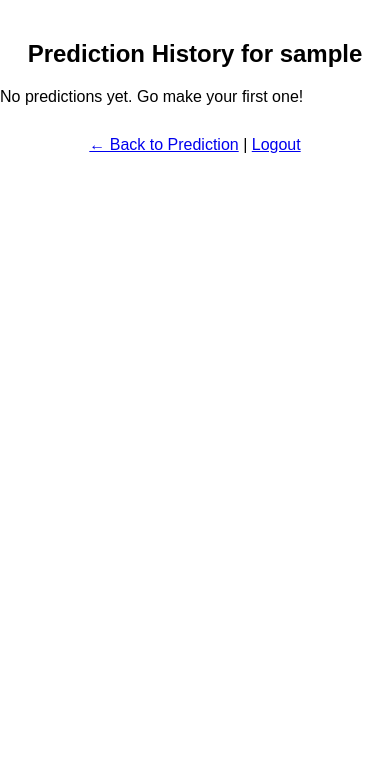
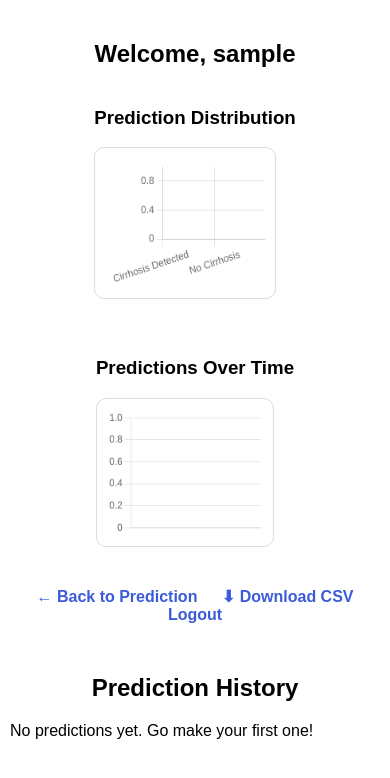
Before and after one commit to mohammedakmal-dev/liver-cirrhosis-predictor, a Flask app: page /dashboard in a window 390 px wide. Shown: the top 778 px of the page. Run offline with Flask 3, Linux system fonts and the light colour scheme; the visitor is signed in with stand-in values (Sample User, id 1); data that the repository does not hold is empty; parts of the project's set-up code (start-up, migrations or seed data) failed here and were passed over.

Commit message:
Update dashboard, CSV export, and styling

```diff
--- a/app.py
+++ b/app.py
@@ -4,12 +4,15 @@ from flask_login import LoginManager, login_user, login_required, logout_user, c
 from werkzeug.security import generate_password_hash, check_password_hash
 from weasyprint import HTML
 from datetime import datetime
+from collections import Counter
 import joblib
 import numpy as np
+import csv
+import io
 from models import db, User, Prediction
 
 app = Flask(__name__)
-app.secret_key = "super-secret-key"  # Replace in production
+app.secret_key = "super-secret-key"  # Replace this in production
 
 app.config['SQLALCHEMY_DATABASE_URI'] = 'sqlite:///users.db'
 app.config['SQLALCHEMY_TRACK_MODIFICATIONS'] = False
@@ -26,8 +29,12 @@ scaler = joblib.load("normalizer.pkl")
 def load_user(user_id):
     return User.query.get(int(user_id))
 
-@app.route("/", methods=["GET", "POST"])
-def index():
+@app.route("/")
+def home():
+    return render_template("home.html")
+
+@app.route("/predict", methods=["GET", "POST"])
+def predict():
     prediction = None
     if request.method == "POST":
         try:
@@ -41,7 +48,6 @@ def index():
             session['inputs'] = form_data
             session['result'] = prediction
 
-            # If user is logged in, save prediction
             if current_user.is_authenticated:
                 new_pred = Prediction(
                     input_data=str(form_data),
@@ -72,7 +78,7 @@ def download_report():
         response.headers['Content-Type'] = 'application/pdf'
         response.headers['Content-Disposition'] = 'attachment; filename=prediction_report.pdf'
         return response
-    return redirect(url_for("index"))
+    return redirect(url_for("predict"))
 
 @app.route("/signup", methods=["GET", "POST"])
 def signup():
@@ -99,7 +105,7 @@ def login():
         user = User.query.filter_by(username=username).first()
         if user and check_password_hash(user.password, password):
             login_user(user)
-            return redirect(url_for("index"))
+            return redirect(url_for("predict"))
         else:
             flash("Invalid credentials.")
     return render_template("login.html")
@@ -114,10 +120,41 @@ def logout():
 @app.route("/dashboard")
 @login_required
 def dashboard():
-    history = Prediction.query.filter_by(user_id=current_user.id).order_by(Prediction.timestamp.desc()).all()
-    return render_template("dashboard.html", history=history)
+    history = Prediction.query.filter_by(user_id=current_user.id).order_by(Prediction.timestamp.asc()).all()
+
+    detected = sum("Class 1" in h.result for h in history)
+    not_detected = sum("Class 2" in h.result for h in history)
+    chart_data = [detected, not_detected]
+
+    dates = [h.timestamp.strftime("%Y-%m-%d") for h in history]
+    trends = Counter(dates)
+    trend_labels = list(trends.keys())
+    trend_counts = list(trends.values())
+
+    return render_template(
+        "dashboard.html",
+        history=history,
+        chart_data=chart_data,
+        trend_labels=trend_labels,
+        trend_counts=trend_counts
+    )
+
+# 📄 CSV Export Route
+@app.route("/export_csv")
+@login_required
+def export_csv():
+    history = Prediction.query.filter_by(user_id=current_user.id).all()
+    si = io.StringIO()
+    cw = csv.writer(si)
+    cw.writerow(["Timestamp", "Result", "Inputs"])
+    for h in history:
+        cw.writerow([h.timestamp.strftime("%Y-%m-%d %H:%M"), h.result, h.input_data])
+    output = make_response(si.getvalue())
+    output.headers['Content-Disposition'] = 'attachment; filename=prediction_history.csv'
+    output.headers['Content-type'] = 'text/csv'
+    return output
+
 print("🚀 Starting Flask app...")
-
 
 if __name__ == "__main__":
     app.run(debug=True)
--- a/templates/dashboard.html
+++ b/templates/dashboard.html
@@ -2,15 +2,85 @@
 <html>
 <head>
   <title>User Dashboard</title>
+  <meta name="viewport" content="width=device-width, initial-scale=1.0">
   <style>
-        body { font-family: Arial; max-width: 800px; margin: 40px auto; }
-        table { width: 100%; border-collapse: collapse; margin-top: 30px; }
-        th, td { padding: 10px; border: 1px solid #ccc; text-align: left; }
-        h2 { text-align: center; }
+    body {
+      font-family: Arial, sans-serif;
+      max-width: 960px;
+      margin: 40px auto;
+      padding: 0 10px;
+    }
+    h2 {
+      text-align: center;
+    }
+    .charts {
+      display: flex;
+      justify-content: space-around;
+      flex-wrap: wrap;
+      gap: 40px;
+      margin-bottom: 40px;
+    }
+    canvas {
+      background: #fff;
+      padding: 10px;
+      border: 1px solid #ddd;
+      border-radius: 10px;
+    }
+    table {
+      width: 100%;
+      border-collapse: collapse;
+      margin-top: 30px;
+    }
+    th, td {
+      padding: 10px;
+      border: 1px solid #ccc;
+      text-align: left;
+    }
+    .nav {
+      text-align: center;
+      margin-top: 30px;
+    }
+    .nav a {
+      margin: 0 10px;
+      text-decoration: none;
+      font-weight: bold;
+      color: #3b5bdb;
+    }
+    .nav a:hover {
+      text-decoration: underline;
+    }
+    @media (max-width: 600px) {
+      .charts {
+        flex-direction: column;
+        align-items: center;
+      }
+      canvas {
+        width: 90% !important;
+      }
+    }
   </style>
 </head>
 <body>
-    <h2>Prediction History for {{ current_user.username }}</h2>
+  <h2>Welcome, {{ current_user.username }}</h2>
+
+  <div class="charts">
+    <div>
+      <h3>Prediction Distribution</h3>
+      <canvas id="classChart" width="400" height="300"></canvas>
+    </div>
+    <div>
+      <h3>Predictions Over Time</h3>
+      <canvas id="trendChart" width="400" height="300"></canvas>
+    </div>
+  </div>
+
+  <div class="nav">
+    <a href="{{ url_for('predict') }}">← Back to Prediction</a>
+    <a href="{{ url_for('export_csv') }}">⬇ Download CSV</a>
+    <a href="{{ url_for('logout') }}">Logout</a>
+  </div>
+
+  <h2 style="margin-top:50px;">Prediction History</h2>
 
   {% if history %}
     <table>
@@ -31,9 +101,58 @@
     <p>No predictions yet. Go make your first one!</p>
   {% endif %}
 
-    <p style="text-align:center; margin-top:30px;">
-        <a href="{{ url_for('index') }}">← Back to Prediction</a> |
-        <a href="{{ url_for('logout') }}">Logout</a>
-    </p>
+  <script src="https://cdn.jsdelivr.net/npm/chart.js"></script>
+  <script>
+    new Chart(document.getElementById('classChart'), {
+      type: 'bar',
+      data: {
+        labels: ['Cirrhosis Detected', 'No Cirrhosis'],
+        datasets: [{
+          label: 'Predictions',
+          data: {{ chart_data | safe }},
+          backgroundColor: ['#f94144', '#43aa8b'],
+          borderColor: ['#ba181b', '#2b9348'],
+          borderWidth: 1
+        }]
+      },
+      options: {
+        responsive: true,
+        plugins: {
+          legend: { display: false }
+        },
+        scales: {
+          y: {
+            beginAtZero: true
+          }
+        }
+      }
+    });
+
+    new Chart(document.getElementById('trendChart'), {
+      type: 'line',
+      data: {
+        labels: {{ trend_labels | safe }},
+        datasets: [{
+          label: 'Predictions per Day',
+          data: {{ trend_counts | safe }},
+          fill: false,
+          borderColor: '#3b5bdb',
+          tension: 0.3
+        }]
+      },
+      options: {
+        responsive: true,
+        plugins: {
+          legend: { display: false }
+        },
+        scales: {
+          y: {
+            beginAtZero: true,
+            stepSize: 1
+          }
+        }
+      }
+    });
+  </script>
 </body>
 </html>
```
Also changed, not shown: templates/home.html (added, +66 -0 lines). Lines whose indentation alone changed are shown as unchanged.
